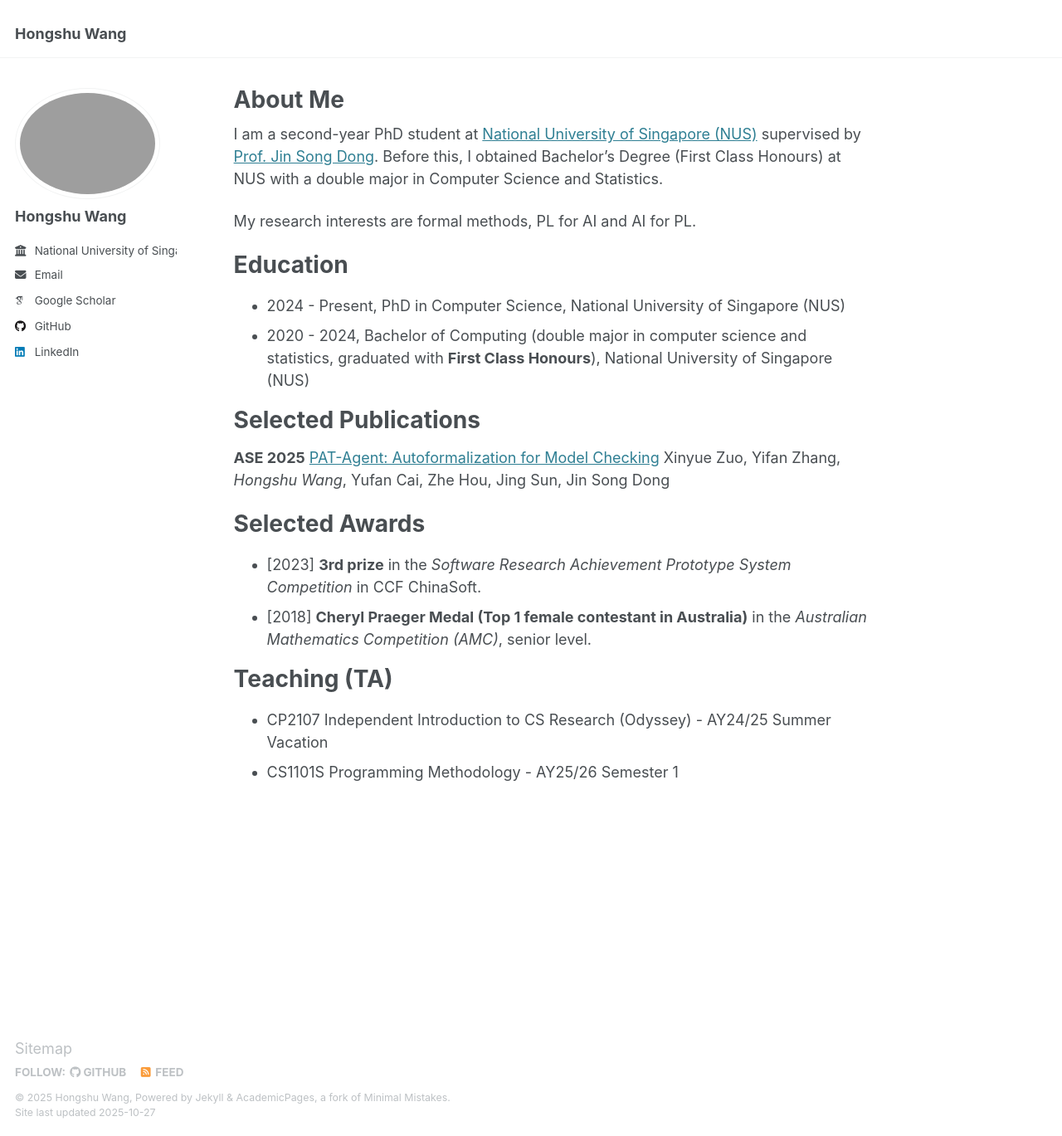
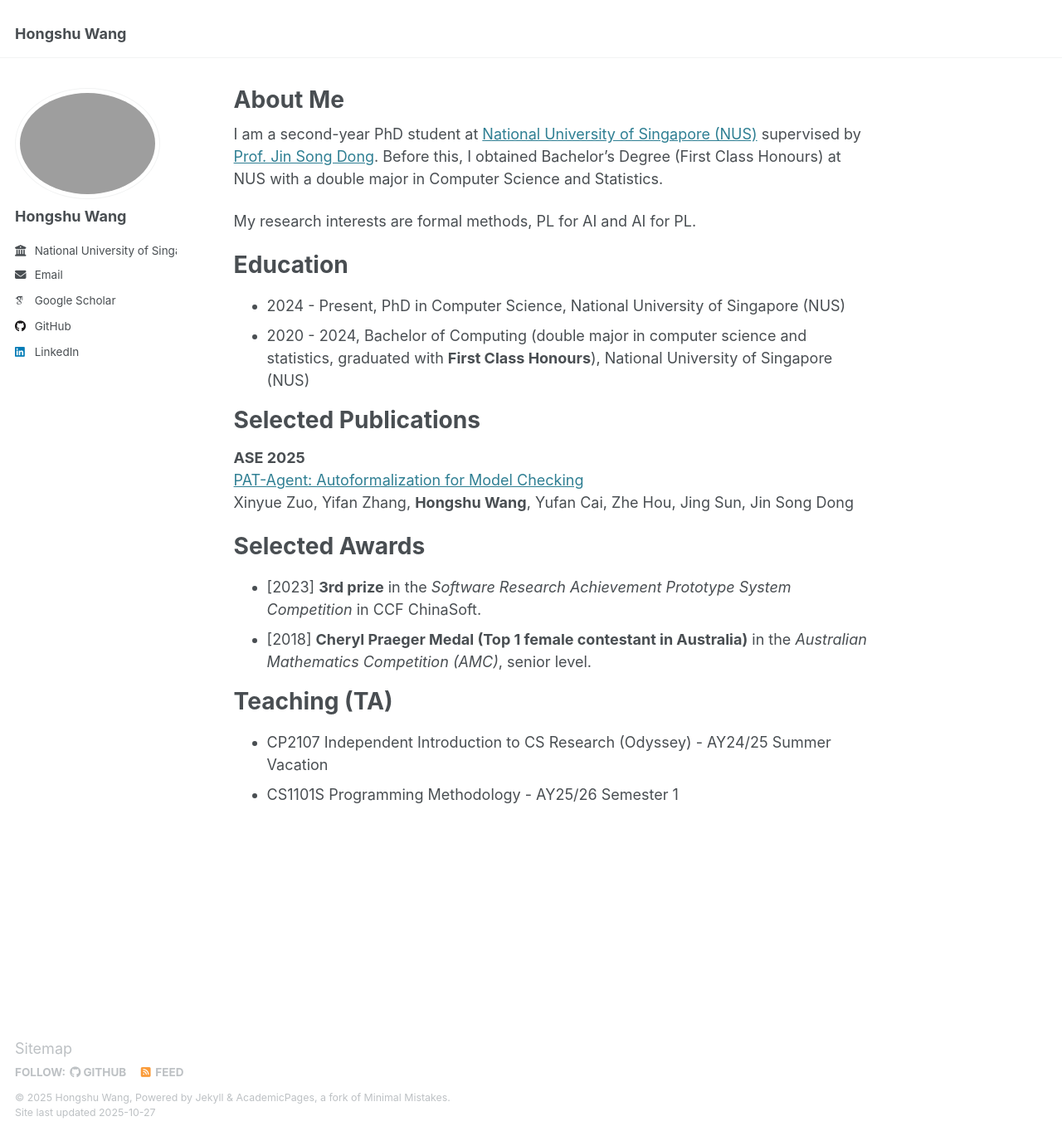
Before and after one commit to HongshuW/HongshuW.github.io, a Jekyll site: the page built from _pages/about.md, in a window 1280 px wide and 1369 px high. Shown: the whole window at 83% size. Built offline with Jekyll 4.4.1, drawn with Linux system fonts in a browser that asks for light colours; some web fonts are replaced.

Commit message:
adjust format for pubs

```diff
--- a/_pages/about.md
+++ b/_pages/about.md
@@ -18,7 +18,9 @@ Education
 
 Selected Publications
 =====
-**ASE 2025** [PAT-Agent: Autoformalization for Model Checking](https://arxiv.org/pdf/2509.23675) Xinyue Zuo, Yifan Zhang, _Hongshu Wang_, Yufan Cai, Zhe Hou, Jing Sun, Jin Song Dong
+**ASE 2025**\
+[PAT-Agent: Autoformalization for Model Checking](https://arxiv.org/pdf/2509.23675)\
+Xinyue Zuo, Yifan Zhang, **Hongshu Wang**, Yufan Cai, Zhe Hou, Jing Sun, Jin Song Dong
 
 Selected Awards
 ======
```
